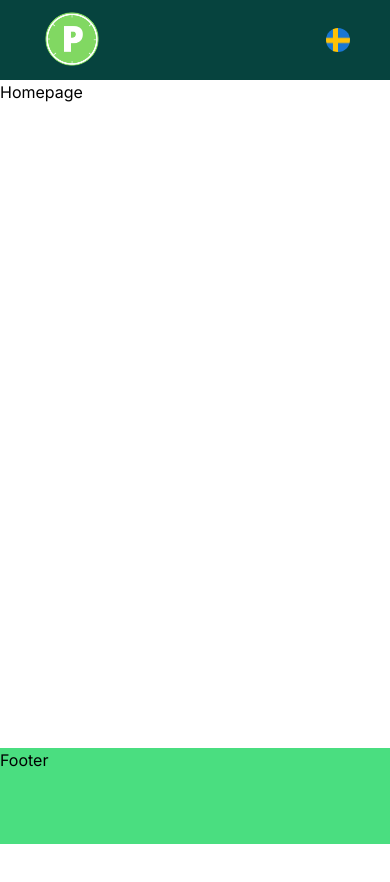
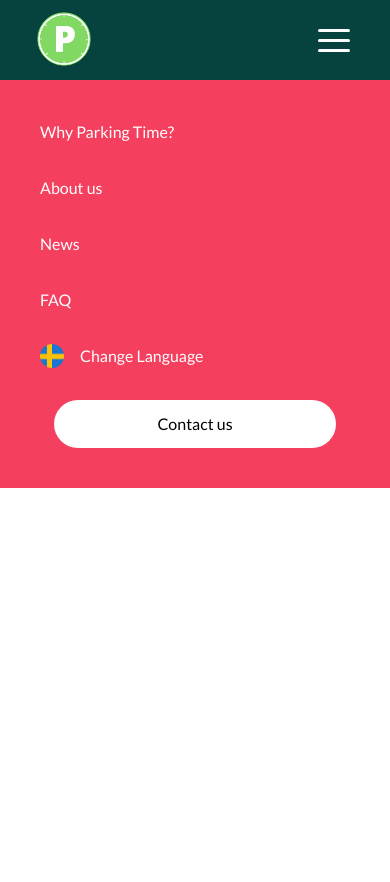
Before and after one commit to Legendarius-K/parking_time, a Next.js app: page / in a window 390 px wide. Shown: the top 882 px of the page. Before the commit the page ends 844 px from the top, so only its background shows below. Built offline with nearby package versions, Linux system fonts and the light colour scheme.

Commit message:
stuck with z-index bug. attempt 1

```diff
--- a/src/app/layout.tsx
+++ b/src/app/layout.tsx
@@ -3,8 +3,11 @@ import { Inter } from "next/font/google";
 import "./globals.css";
 import Header from "@/components/Header";
 import Footer from "@/components/Footer";
+import { Roboto } from "next/font/google";
 
-const inter = Inter({ subsets: ["latin"] });
+const roboto = Roboto({ subsets: ['latin'], weight: '400' })
+
+// const inter = Inter({ subsets: ["latin"] });
 
 export const metadata: Metadata = {
     title: "Parking Time",
@@ -18,7 +21,10 @@ export default function RootLayout({
 }>) {
     return (
         <html lang="en" className="h-screen">
-            <body className={`${inter.className} ${'flex flex-col min-h-full'}`}>
+            <head>
+                <link href="https://fonts.googleapis.com/css2?family=Lato:wght@400;700&family=Roboto:wght@400;700&display=swap" rel="stylesheet"/>
+            </head>
+            <body className={`${'font-sans font-thin flex flex-col min-h-full'}`}>
                 <Header />
                 <section className="grow">
                     {children}
--- a/src/app/page.tsx
+++ b/src/app/page.tsx
@@ -2,7 +2,7 @@ import Image from "next/image";
 
 export default function Home() {
     return (
-        <main className="">
+        <main className="h-[129rem]">
             Homepage
         </main>
     );
--- /dev/null
+++ b/src/components/ContactBtnMobile/index.tsx
@@ -0,0 +1,18 @@
+
+
+interface ContactBtnMobileProps {
+    btnText: string
+    colors: string
+}
+
+const ContactBtnMobile = ({ btnText, colors }: ContactBtnMobileProps) => {
+    return (
+        <a className="self-center w-11/12" href="/contact">
+            <div className={`${colors}  flex justify-center px-8 py-3 rounded-full font-light m-4 transition`}>
+                {btnText}
+            </div>
+        </a>
+    )
+};
+
+export default ContactBtnMobile
--- a/src/components/Header/index.tsx
+++ b/src/components/Header/index.tsx
@@ -5,7 +5,7 @@ import Navigation from "../Navigation";
 
 const Header = () => {
     return (
-        <header className="h-20 bg-pt-primary flex items-center justify-between px-10 lg:px-20">
+        <header className="h-20 bg-pt-primary flex items-center justify-between px-8 lg:px-20 relative top-0 left-0 w-full md:relative z-30">
             <div className="w-16">
                 <a href="/">
                     <Image src={ptLogo} alt="image" />
@@ -16,9 +16,6 @@ const Header = () => {
                 <div className="w-6 cursor-pointer hidden md:block">
                     <Image className="rounded-full" src={sweflag} alt="Swedish flag" />
                 </div>
-                <div className="w-6 cursor-pointer md:hidden">
-                    <Image className="rounded-full" src={sweflag} alt="Swedish flag" />
-                </div>
             </div>
         </header>
     )
--- a/src/components/Navigation/index.tsx
+++ b/src/components/Navigation/index.tsx
@@ -1,12 +1,25 @@
 'use client'
 
+import Hamburger from "hamburger-react";
+import Image from "next/image";
 import { usePathname } from "next/navigation";
 import Link from "next/link";
 import ContactBtn from "../ContactBtn";
+import { useState } from "react";
+import sweflag from '../../../public/sweflag.png'
+import ContactBtnMobile from "../ContactBtnMobile";
 
 const Navigation = () => {
 
+    const [isOpen, setOpen] = useState(false)
+    const [burgerOpen, setBurgerOpen] = useState(false)
     const path = usePathname();
+
+    const handleClick = () => {
+        setBurgerOpen(!burgerOpen)
+    }
+
+    console.log(burgerOpen);
 
     const menuItems = [
         {
@@ -29,10 +42,25 @@ const Navigation = () => {
     ]
 
     return (
-        <nav className=" items-center hidden md:flex">
-            {menuItems.map((item, index) => <Link className="text-white m-4 font-light relative hover:cursor-pointer transition-all ease-in-out before:transition-[width] before:ease-in-out before:duration-400 before:absolute before:bg-white before:origin-center before:h-[1px] before:w-0 hover:before:w-[50%] before:bottom-0 before:left-[50%] after:transition-[width] after:ease-in-out after:duration-400 after:absolute after:bg-white after:origin-center after:h-[1px] after:w-0 hover:after:w-[50%] after:bottom-0 after:right-[50%]" key={index} href={item.link}>{item.name}</Link>)}
-            <ContactBtn btnText="Contact Us" colors="bg-white text-black hover:bg-pt-gray1 hover:text-white" />
-        </nav>
+        <>
+            <nav className=" items-center hidden md:flex">
+                {menuItems.map((item, index) => <Link className="text-white m-4 font-light relative hover:cursor-pointer transition-all ease-in-out before:transition-[width] before:ease-in-out before:duration-400 before:absolute before:bg-white before:origin-center before:h-[1px] before:w-0 hover:before:w-[50%] before:bottom-0 before:left-[50%] after:transition-[width] after:ease-in-out after:duration-400 after:absolute after:bg-white after:origin-center after:h-[1px] after:w-0 hover:after:w-[50%] after:bottom-0 after:right-[50%]" key={index} href={item.link}>{item.name}</Link>)}
+                <ContactBtn btnText="Contact Us" colors="bg-white text-black hover:bg-pt-gray1 hover:text-white" />
+            </nav>
+            <nav onClick={handleClick} className="md:hidden">
+                <Hamburger rounded color="#fff" toggled={isOpen} toggle={setOpen} />
+            </nav>
+            <div className={`absolute ${burgerOpen ? 'top-full' : 'top-full'} p-6 flex flex-col left-0 bg-rose-500 w-full z-20 md:hidden`}>
+                {menuItems.map((item, index) => <Link className="text-white m-4 font-light relative " key={index} href={item.link}>{item.name}</Link>)}
+                <div className="flex">
+                    <div className="m-4 w-6 cursor-pointer">
+                        <Image className="rounded-full" src={sweflag} alt="Swedish flag" />
+                    </div>
+                    <p className="my-4 text-white">Change Language</p>
+                </div>
+                <ContactBtnMobile btnText="Contact us" colors="bg-white text-black" />
+            </div>
+        </>
     )
 };
 
--- a/tailwind.config.ts
+++ b/tailwind.config.ts
@@ -20,13 +20,27 @@ const config: Config = {
         'pt-lightgrayborder': '#E8E8E8',
         'pt-gray2': '#F0F0F0',
       },
+      fontFamily: {
+        sans: ["Lato", "sans-serif"],
+        mono: ["Roboto", "monospace"],
+      },
+      fontSize: {
+        heading1: ["64px", { lineHeight: "80px" }],
+        heading2: ["48px", { lineHeight: "40px" }],
+        heading3: ["32px", { lineHeight: "35px" }],
+        heading4: ["24px", { lineHeight: "35px" }],
+        heading5: ["18px", { lineHeight: "20px" }],
+        buttonText: ["16px", { lineHeight: "auto" }],
+        paragraph1: ["16px", { lineHeight: "26px" }],
+        paragraph2: ["16px", { lineHeight: "26px" }],
+      },
       backgroundImage: {
         "gradient-radial": "radial-gradient(var(--tw-gradient-stops))",
-        "gradient-conic":
-          "conic-gradient(from 180deg at 50% 50%, var(--tw-gradient-stops))",
+        "gradient-conic": "conic-gradient(from 180deg at 50% 50%, var(--tw-gradient-stops))",
       },
     },
   },
   plugins: [],
 };
+
 export default config;
```
Also changed, not shown: package.json (+5 -4 lines), src/app/globals.css (line endings or trailing spaces), 1 other file (tests, documents, lock files or other folders).
